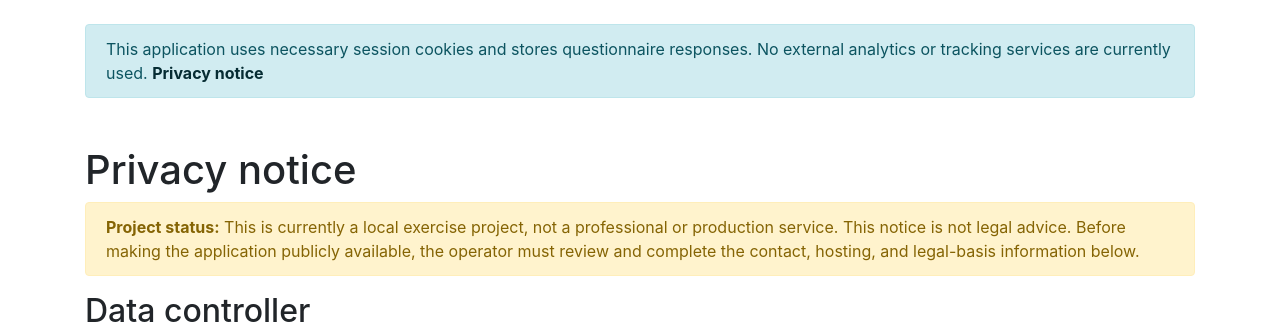
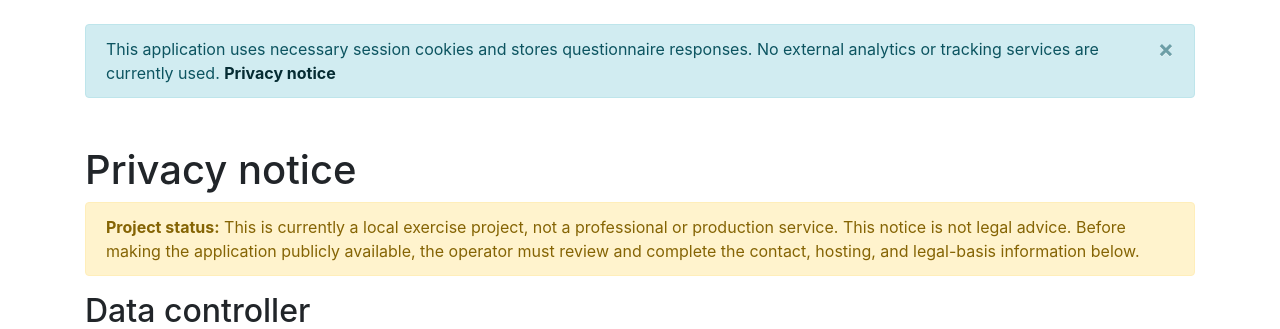
Before and after one commit to abdoun/questionnaire, a Symfony app: template templates/Page/privacy.html.twig in a window 1280 px wide. Shown: the part 56-385 px from the top of the page. Run offline with Twig, Linux system fonts and the light colour scheme; the template is opened without the code that fills it, so the values that code supplies are empty; some libraries are stand-ins or nearby versions.

Commit message:
connect alert of privacy notes by cookies

```diff
--- a/templates/base.html.twig
+++ b/templates/base.html.twig
@@ -56,7 +56,10 @@
 
   <!-- Page Content -->
   <div class="container">
-    <div class="alert alert-info mt-4 mb-0" role="note">
+    <div id="privacy-notice" class="alert alert-info alert-dismissible mt-4 mb-0" role="note">
+      <button type="button" class="close" data-dismiss="alert" aria-label="Close">
+        <span aria-hidden="true">&times;</span>
+      </button>
       This application uses necessary session cookies and stores questionnaire
       responses. No external analytics or tracking services are currently used.
       <a href="{{ path('privacy') }}" class="alert-link">Privacy notice</a>
@@ -144,6 +147,25 @@
   <!-- Bootstrap core JavaScript -->
   <script src="{{asset('vendor/jquery/jquery.min.js')}}"></script>
   <script src="{{asset('vendor/bootstrap/js/bootstrap.bundle.min.js')}}"></script>
+  <script>
+    $(function () {
+      var cookieName = 'questionnaire_notice_dismissed';
+      var notice = $('#privacy-notice');
+      var isDismissed = document.cookie.split(';').some(function (cookie) {
+        return cookie.trim().indexOf(cookieName + '=') === 0;
+      });
+
+      if (isDismissed) {
+        notice.hide();
+        return;
+      }
+
+      notice.on('close.bs.alert', function () {
+        document.cookie = cookieName + '=1; max-age=604800; path=/; SameSite=Lax' +
+          (window.location.protocol === 'https:' ? '; Secure' : '');
+      });
+    });
+  </script>
 
 </body>
 
```
